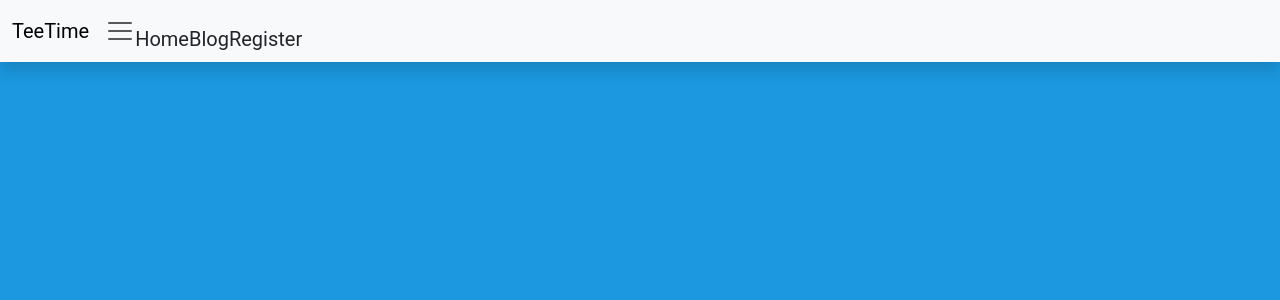
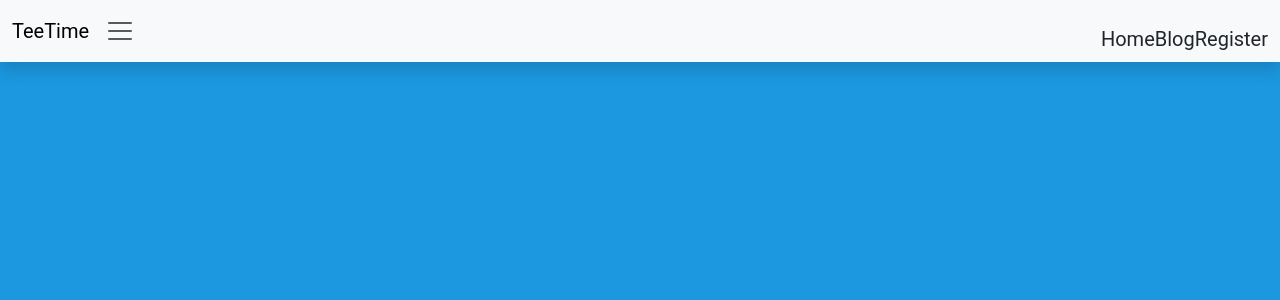
Before and after one commit to Drennan98/TeeTime, a Django app: page / in a window 1280 px wide. Shown: the top 300 px of the page. Run offline with Django 5.2, Linux system fonts and the light colour scheme.

Commit message:
Freeze requirements

```diff
--- a/blog/templates/base.html
+++ b/blog/templates/base.html
@@ -30,12 +30,12 @@
         <div class="container-fluid">
             <a class="navbar-brand" href="{% url 'home' %}">TeeTime</a>
             <!-- Burger icon navbar inspired by Love Running -->
-            <button class="navbar-toggler btn btn-primary" data-target="navbarResponsive" type="button" data-toggle="collapse">Tee-Time</button><span class="navbar-toggler-icon"></span>
-            <div class="collapse navbar-collapse" id="navbarResponsive">
-                <ul class="nav nav-pills ml-auto">
-                    <li class="nav-item"><a class="nav-link" href="X"></a>Home</li>
-                    <li class="nav-item"><a class="nav-link" href="X"></a>Blog</li>
-                    <li class="nav-item"><a class="nav-link" href="X"></a>Register</li>
+            <button class="navbar-toggler btn btn-primary" data-target="navbarResponsive" type="button" data-toggle="collapse">Tee-Time</button><span class="navbar-toggler-icon ms-auto"></span>
+            <div class="collapse navbar-collapse navbar-toggler-right" id="navbarResponsive">
+                <ul class="navbar-nav navbar-links ms-auto">
+                    <li class="nav-item"><a class="nav-link" href="#"></a>Home</li>
+                    <li class="nav-item"><a class="nav-link" href="#"></a>Blog</li>
+                    <li class="nav-item"><a class="nav-link" href="#"></a>Register</li>
                 </ul>
             </div>
         </div>
--- /dev/null
+++ b/requirements.txt
@@ -0,0 +1,4 @@
+asgiref==3.8.1
+Django==5.0.6
+sqlparse==0.5.0
+teetime==0.0.3
```
Also changed, not shown: static/css/style.css (line endings or trailing spaces).
